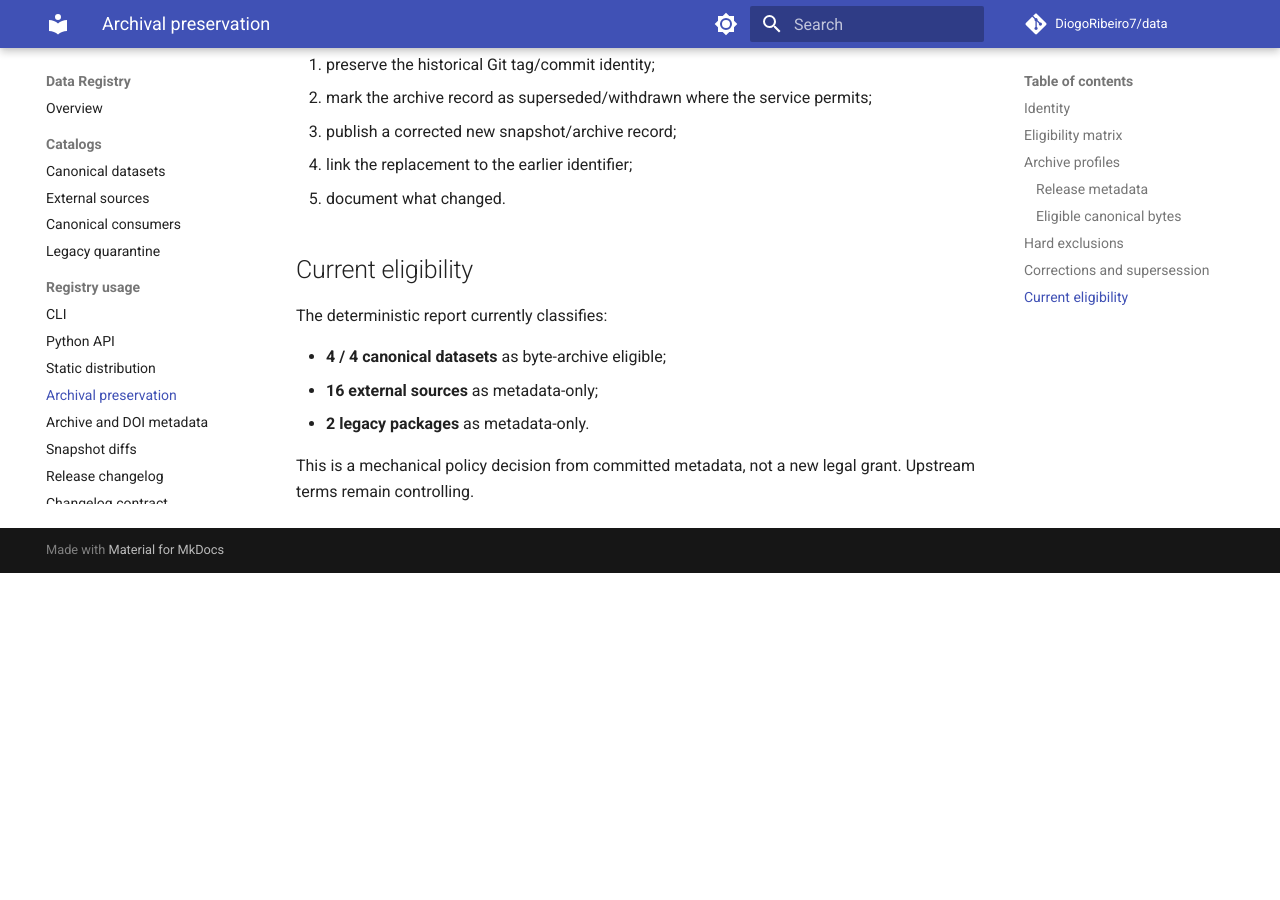
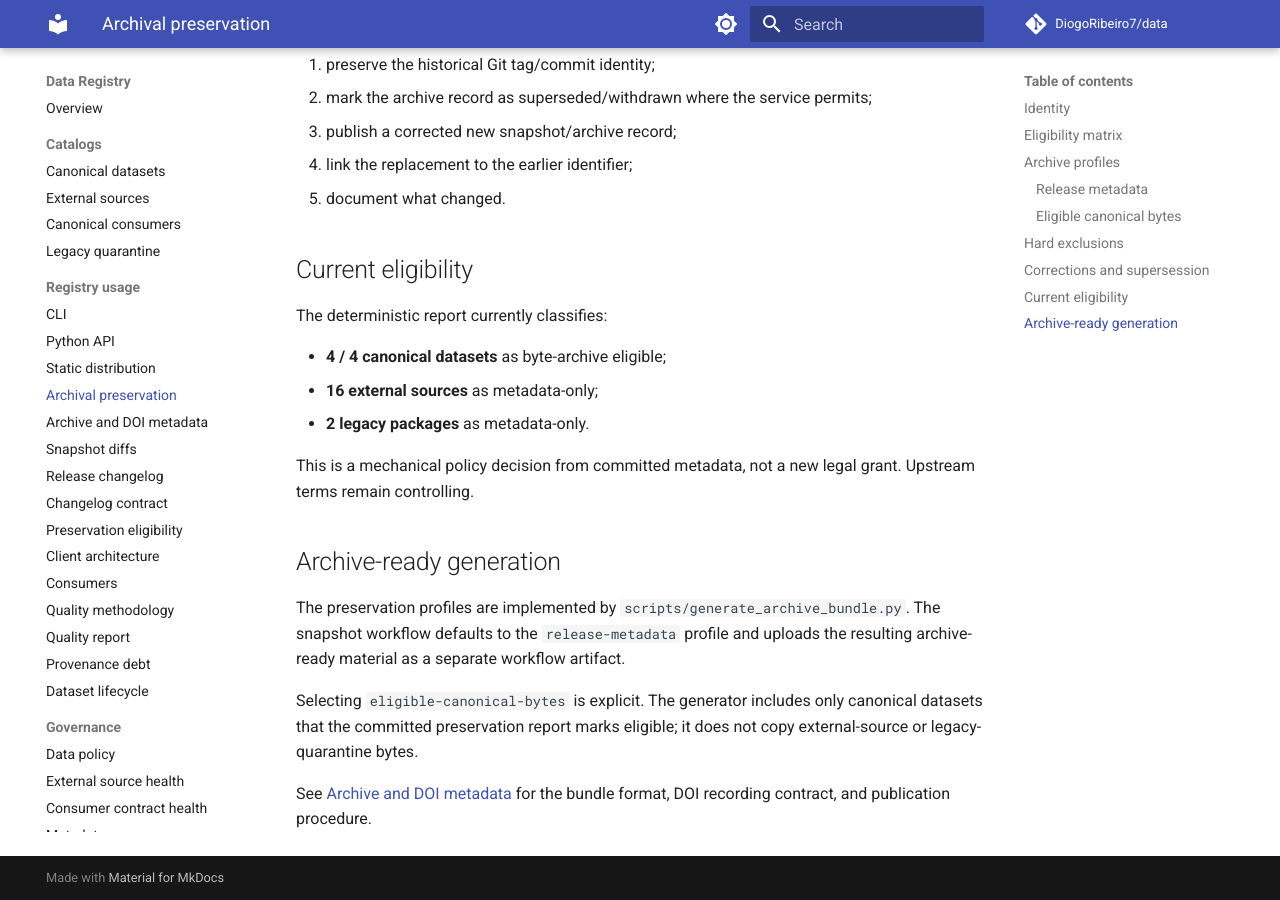
Before and after one commit to DiogoRibeiro7/data, an MkDocs documentation site: the page built from docs/PRESERVATION.md, in a window 1280 px wide and 900 px high, scrolled down 2625 px. Built offline with MkDocs 1.6.1 and Material for MkDocs 9.7.7, drawn with Linux system fonts in a browser that asks for light colours; comment, search, counter and statistics services are not loaded; before the commit the page ends 3198 px from its top, so only the background shows below that.

Commit message:
docs: document archive-ready preservation bundles

```diff
--- a/docs/PRESERVATION.md
+++ b/docs/PRESERVATION.md
@@ -106,3 +106,18 @@ The deterministic report currently classifies:
 
 This is a mechanical policy decision from committed metadata, not a new legal
 grant. Upstream terms remain controlling.
+
+
+## Archive-ready generation
+
+The preservation profiles are implemented by
+`scripts/generate_archive_bundle.py`. The snapshot workflow defaults to the
+`release-metadata` profile and uploads the resulting archive-ready material as
+a separate workflow artifact.
+
+Selecting `eligible-canonical-bytes` is explicit. The generator includes only
+canonical datasets that the committed preservation report marks eligible; it
+does not copy external-source or legacy-quarantine bytes.
+
+See [Archive and DOI metadata](ARCHIVING.md) for the bundle format, DOI
+recording contract, and publication procedure.
```
